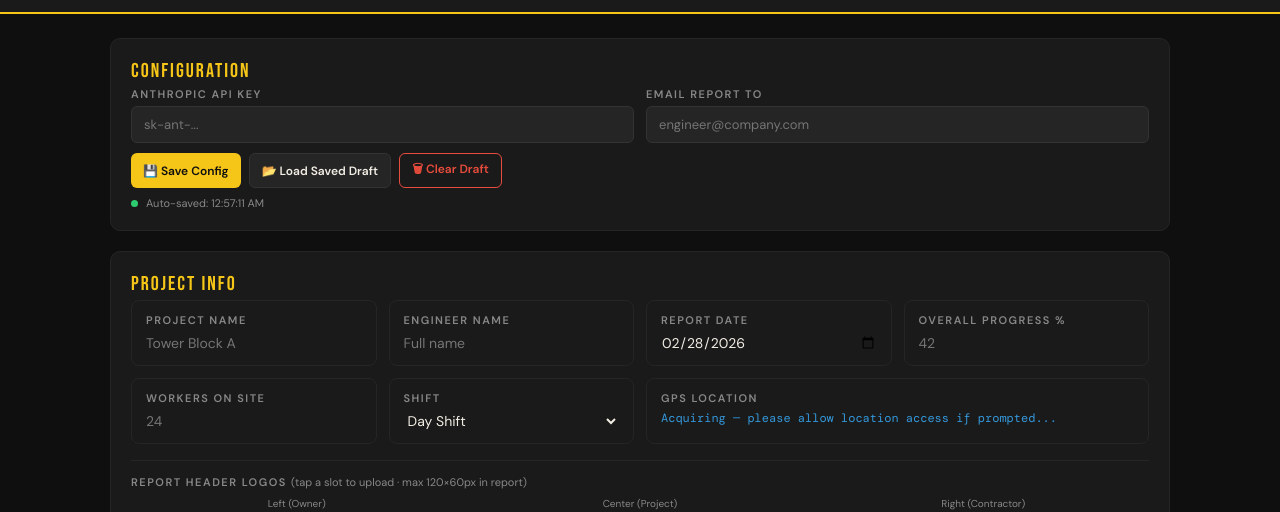
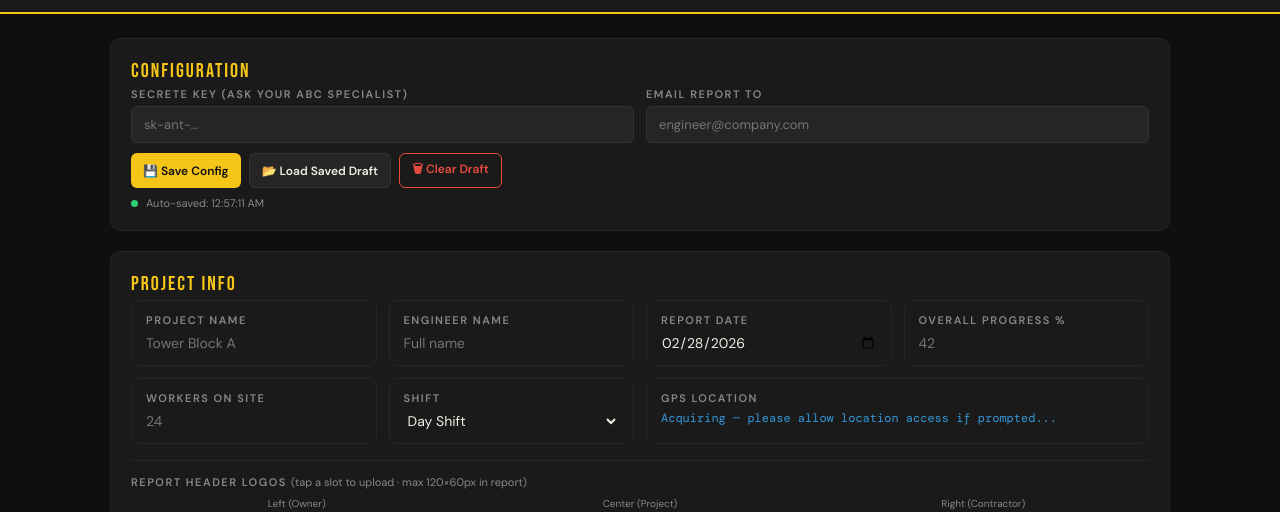
Before and after one commit to hotaki-lab/hotaki-lab.github.io, a plain HTML site: page index.html in a window 1280 px wide. Shown: the part 47-559 px from the top of the page. Drawn offline with nearby package versions, Linux system fonts and the light colour scheme.

Commit message:
Update index.html

```diff
--- a/index.html
+++ b/index.html
@@ -272,7 +272,7 @@ textarea{resize:vertical;}
   <div class="sec-title">Configuration</div>
   <div class="g2" style="margin-bottom:10px;">
     <div>
-      <div class="field-label">Anthropic API Key</div>
+      <div class="field-label">Secrete Key (Ask Your ABC Specialist)</div>
       <input type="password" id="apiKey" placeholder="sk-ant-...">
     </div>
     <div>
```
